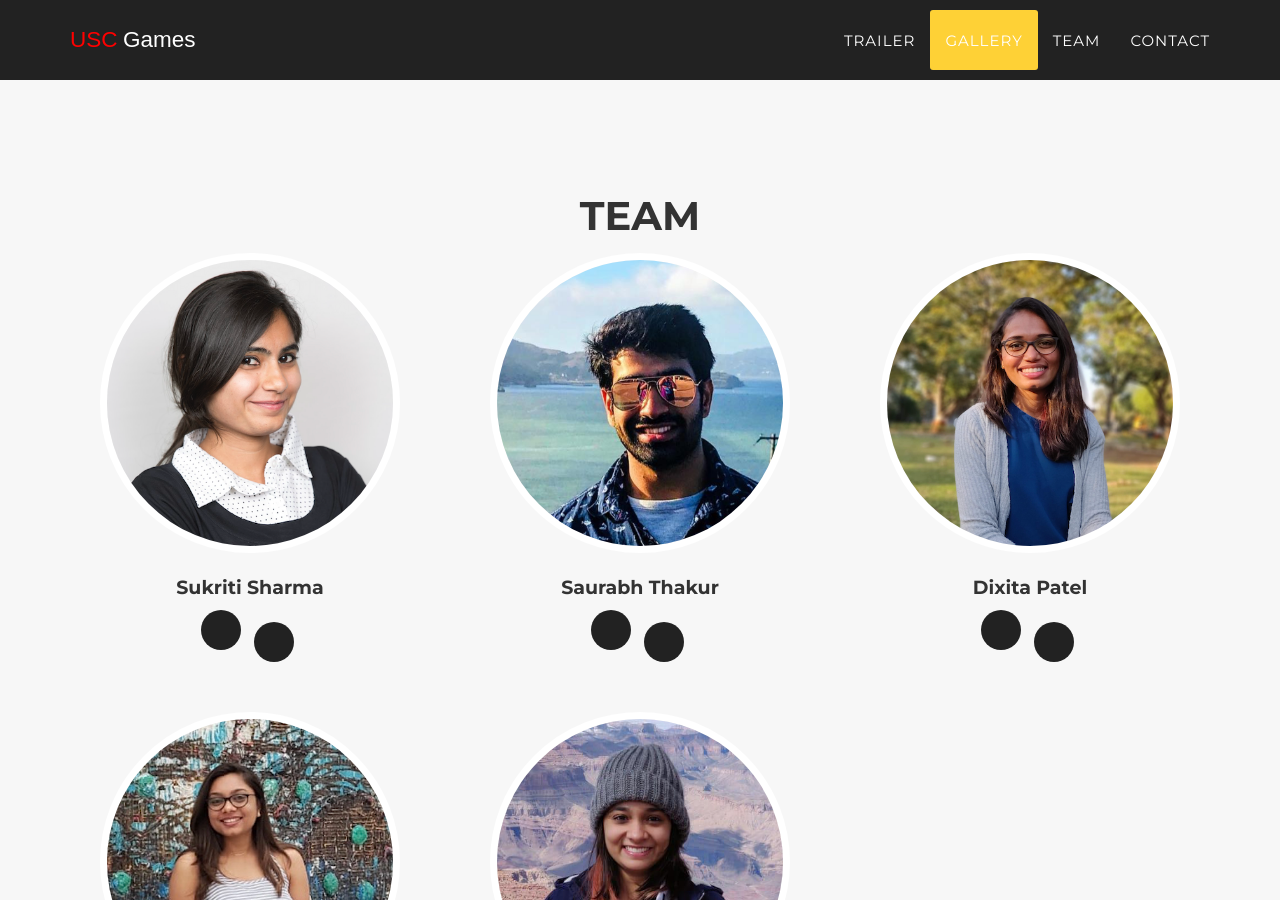
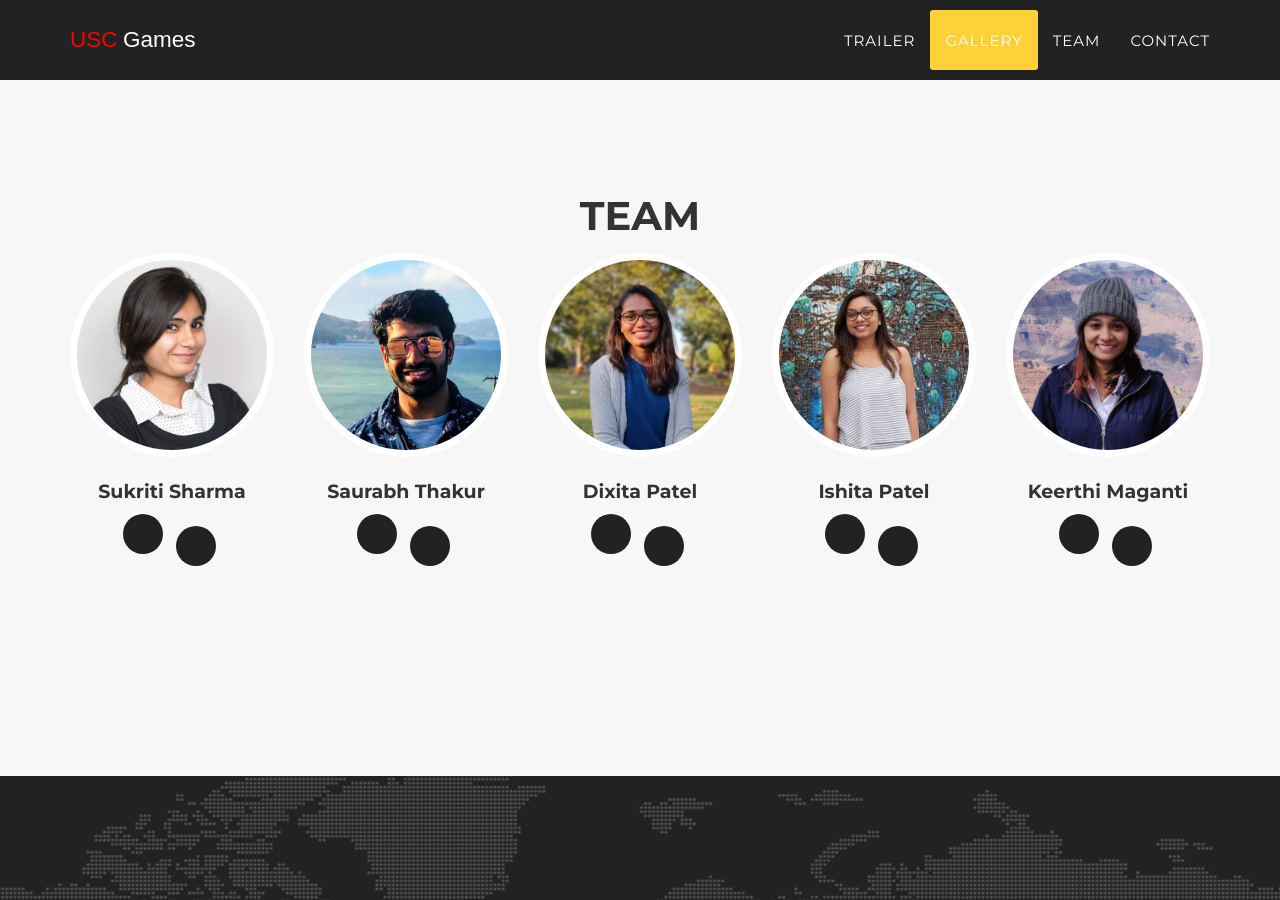
Before and after one commit to SmashVR/SmashVR.github.io, a Jekyll site: the page built from index.html, in a window 1280 px wide and 900 px high, scrolled down 3036 px. Built offline with Jekyll 4.4.1, drawn with Linux system fonts in a browser that asks for light colours; some web fonts are replaced.

Commit message:
Update team.html

```diff
--- a/_includes/team.html
+++ b/_includes/team.html
@@ -7,7 +7,7 @@
 
                 </div>
             </div>
-            <div class="row">
+            <div class="row" style="display: flex;">
                 {% for member in site.people %}
                 <div class="col-sm-4">
                     <div class="team-member">
```
